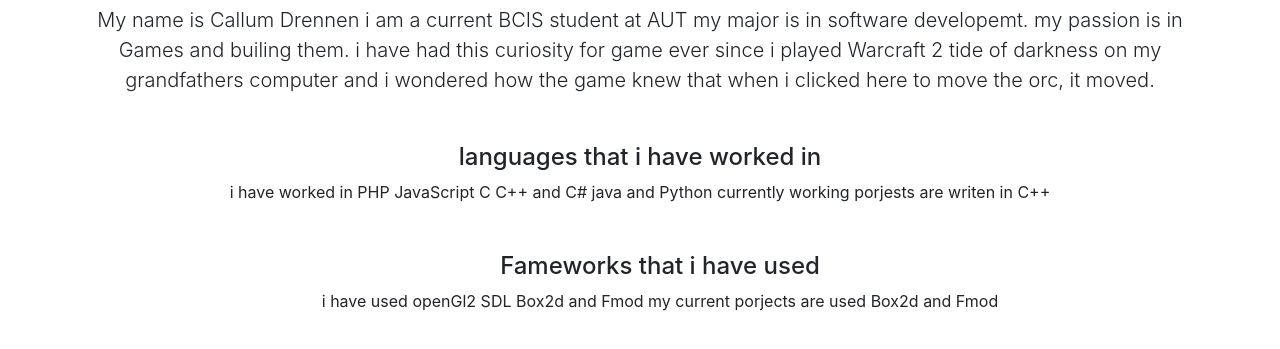
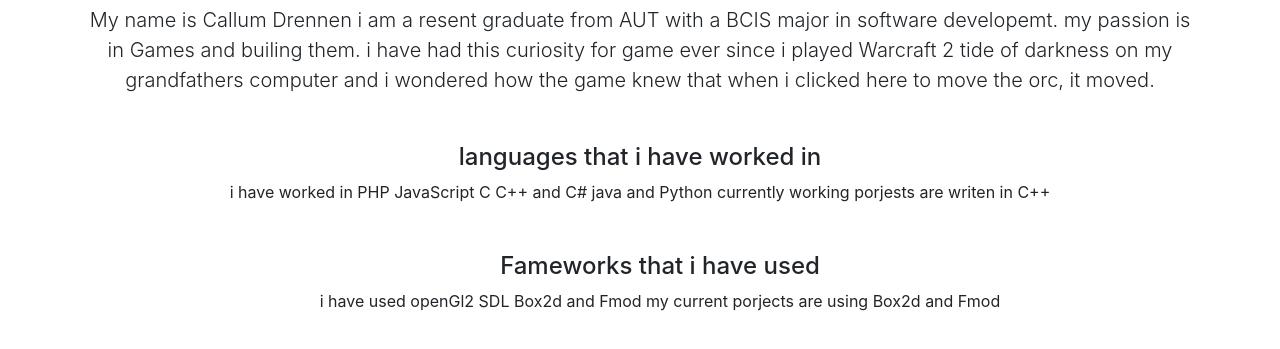
Before and after one commit to Red-dr/Red-dr.github.io, a website: page who_Am_I.html in a window 1280 px wide. Shown: the part 155-504 px from the top of the page. Drawn offline with Linux system fonts and the light colour scheme; files whose address does not match are found by name.

Commit message:
Update who_Am_I.html
changed from present to past on graduating AUT

```diff
--- a/who_Am_I.html
+++ b/who_Am_I.html
@@ -59,7 +59,7 @@
       <div class="col-lg-12 text-center">
         <h1 class="mt-5">Who am I ?
         </h1>
-        <p class="lead">My name is Callum Drennen i am a current BCIS student at AUT my major is in software developemt. my passion is in
+        <p class="lead">My name is Callum Drennen i am a resent graduate from AUT with a BCIS major in software developemt. my passion is in
           Games and builing them. i have had this curiosity for game ever since i played Warcraft 2 tide of darkness on my
           grandfathers computer and i wondered how the game knew that when i clicked here to move the orc, it moved. </p>
         </ul>
@@ -68,7 +68,7 @@
         </p>
         <ul>
           <h4 class="mt-5">Fameworks that i have used </h4>
-          <p> i have used openGl2 SDL Box2d and Fmod my current porjects are used Box2d and Fmod </p>
+          <p> i have used openGl2 SDL Box2d and Fmod my current porjects are using Box2d and Fmod </p>
         </ul>
         <ul>
 
```
